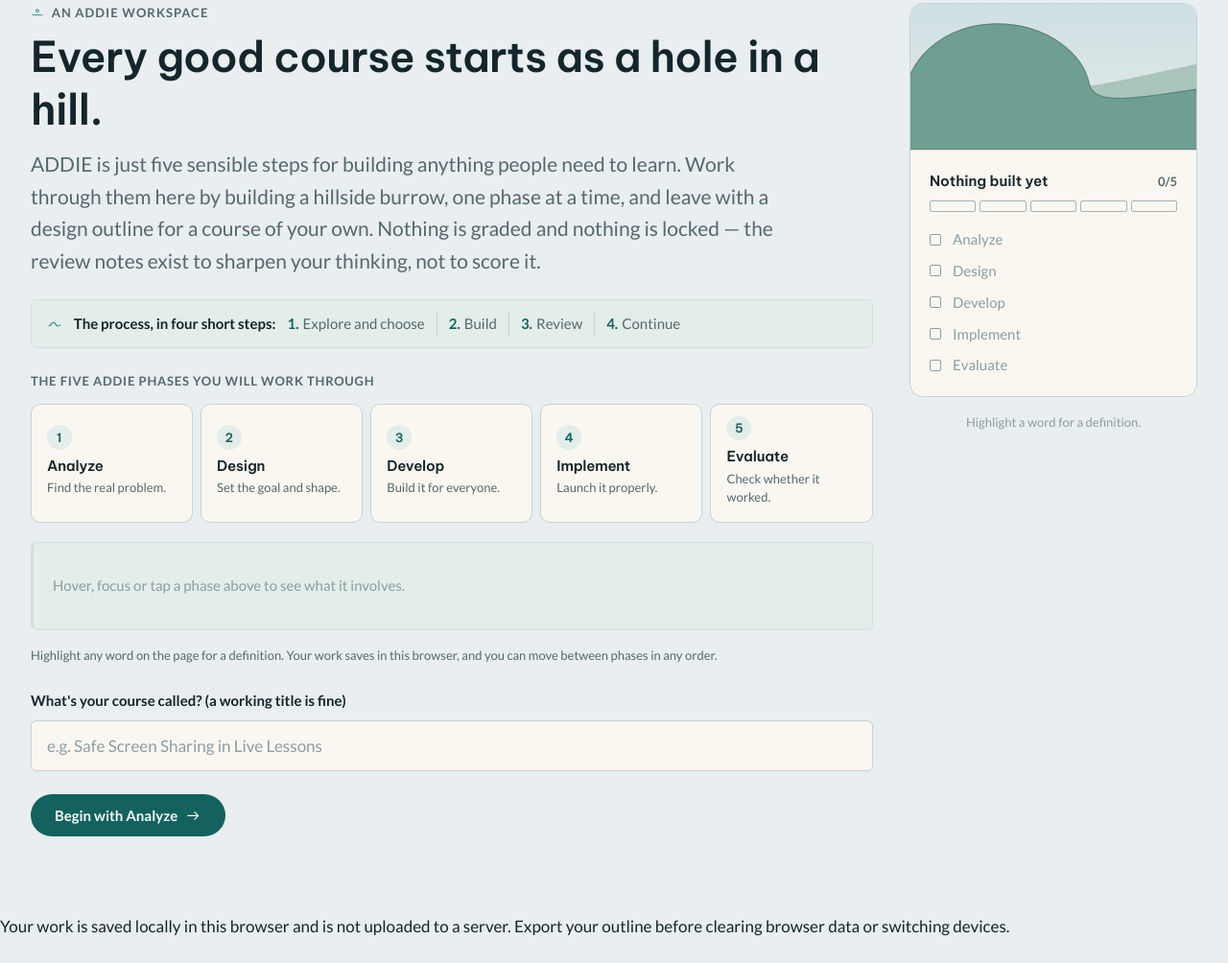
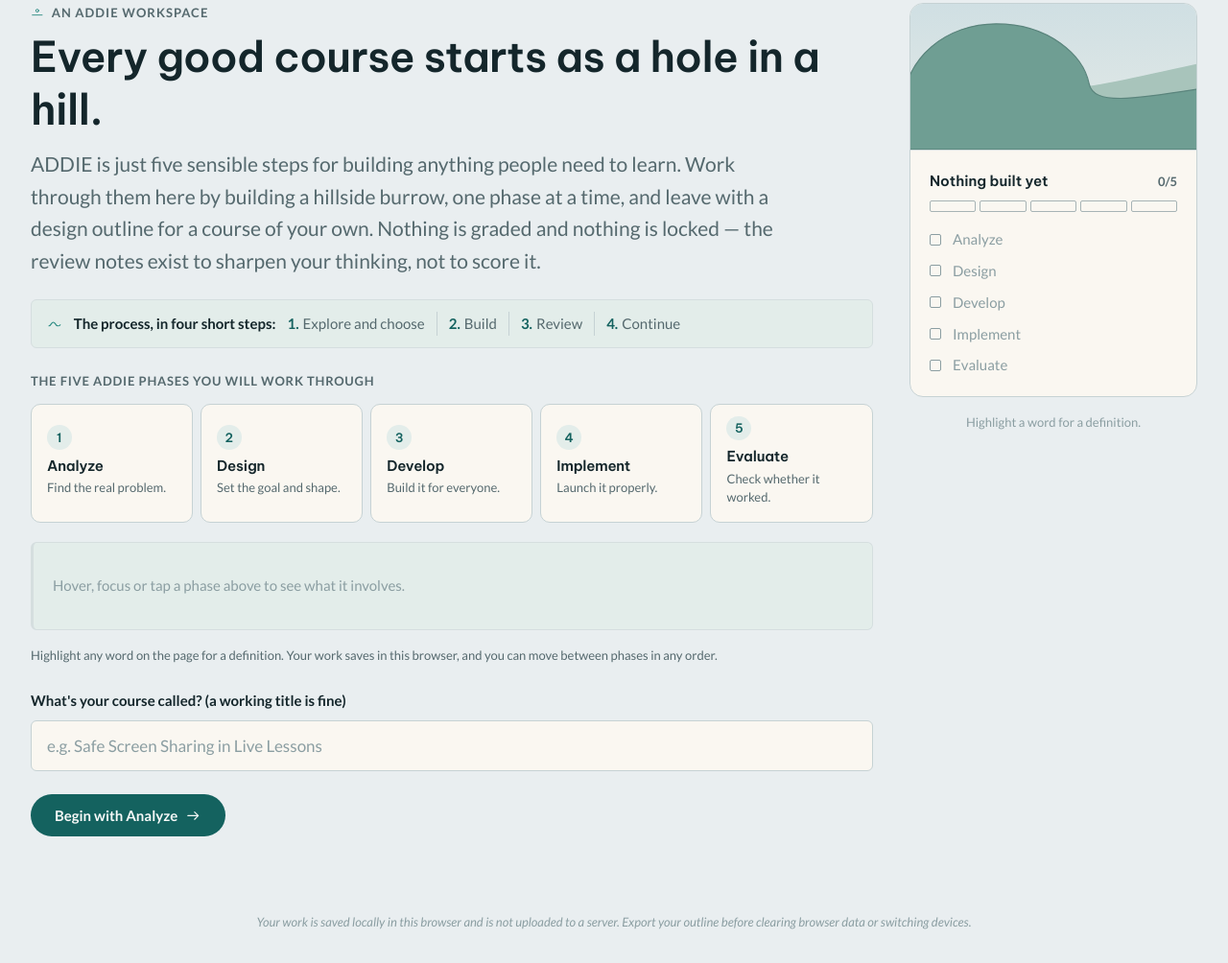
Before and after one commit to carmenk321publishing/ADDIE-Build-a-Burrow, a plain HTML site: page index.html in a window 1280 px wide. Shown: the part 166-1170 px from the top of the page at 96% size. Before the commit the page ends 1146 px from the top, so only its background shows below. Drawn offline with Linux system fonts and the light colour scheme.

Commit message:
Update style.css
Style local-storage notice

```diff
--- a/style.css
+++ b/style.css
@@ -852,3 +852,13 @@ select { cursor: pointer; appearance: none;
   html { scroll-behavior: auto; }
   .archive-star, .ripple { opacity: 1 !important; transform: none !important; }
 }
+.privacy-note {
+  max-width: 1320px;
+  margin: 0 auto;
+  padding: 0 2rem 2rem;
+  color: var(--text-faint);
+  font-size: var(--text-xs);
+  font-style: italic;
+  line-height: 1.5;
+  text-align: center;
+}
```
